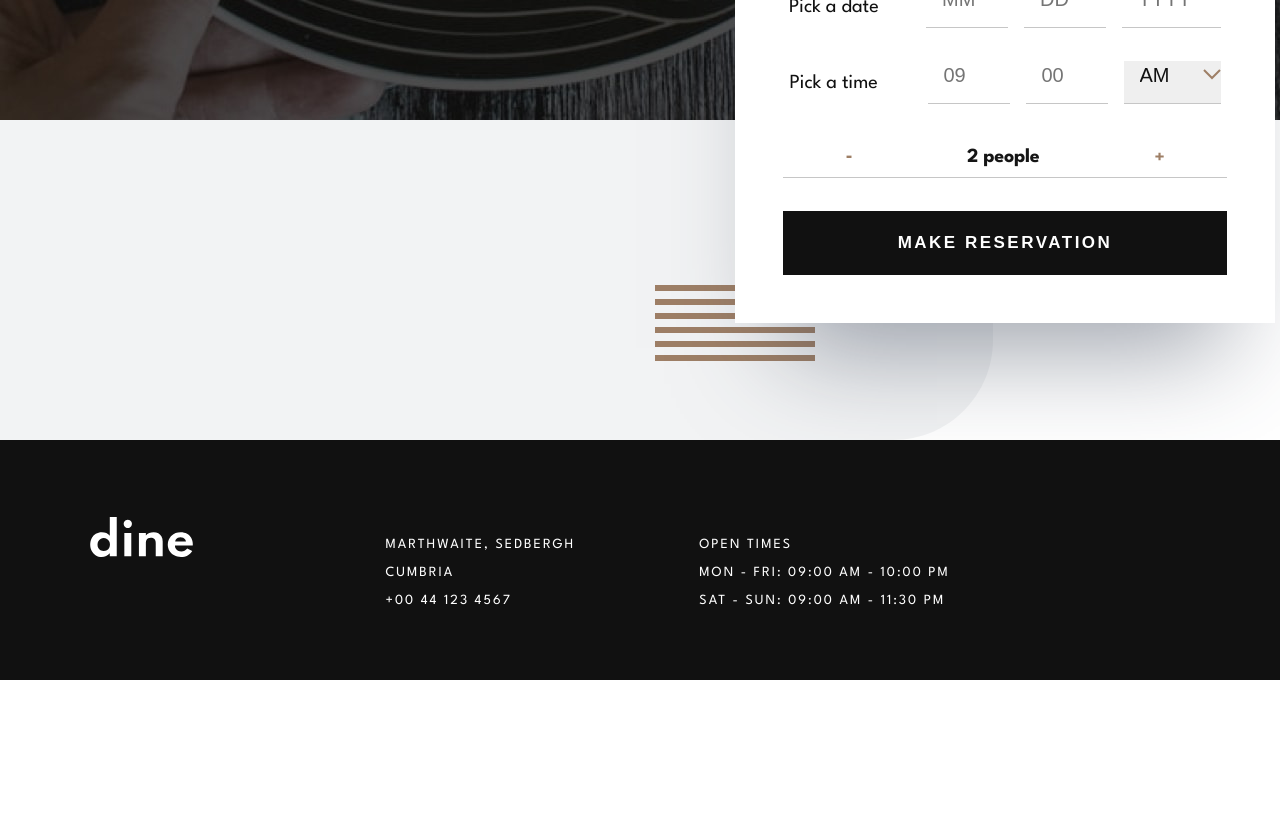
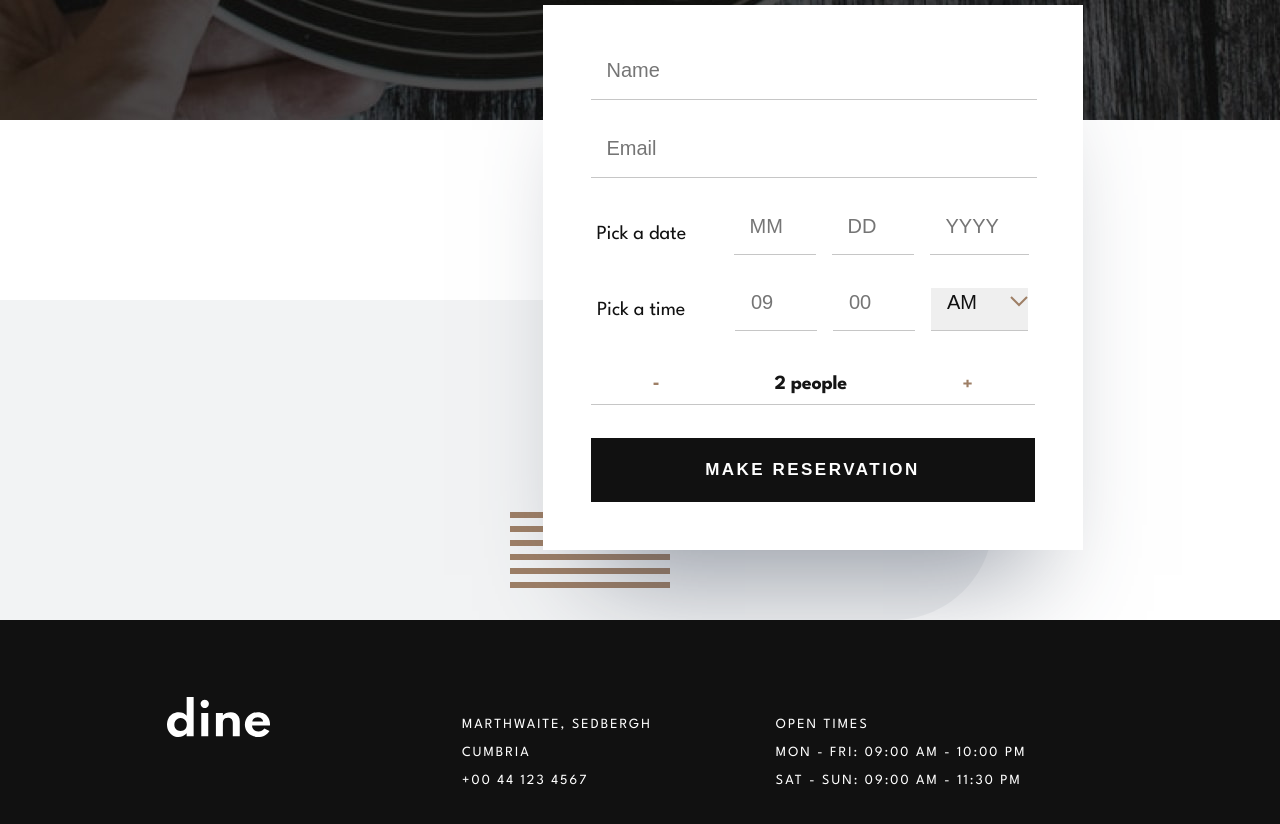
Before and after one commit to adriana-s-c/dine-restaurant-website, a React (Create React App) app: page /booktable in a window 1280 px wide. Shown: the part 480-1304 px from the top of the page. Before the commit the page ends 1160 px from the top, so only its background shows below. Built offline with nearby package versions, Linux system fonts and the light colour scheme.

Commit message:
Add 1400 Resolution to FormPage

```diff
--- a/src/components/Footer/index.module.css
+++ b/src/components/Footer/index.module.css
@@ -11,7 +11,9 @@
 .boxContent {
   display: flex;
   flex-direction: row;
-  margin-left: calc((100% - 1100px) / 2);
+  width: calc((100vw - 330px));
+  width: 1110px;
+  margin-left: 167px;
   margin-top: calc((240px - 86px) / 2);
 }
 
@@ -23,8 +25,10 @@
 .textBox {
   display: flex;
   flex-direction: row;
+  justify-content: space-evenly;
   text-transform: uppercase;
   font-style: normal;
+  width: 100%;
   font-weight: 400;
   font-size: 14px;
   line-height: 28px;
@@ -34,6 +38,12 @@
 
 .openingText {
   margin-left: 124px;
+}
+
+@media (max-width: 1400px) {
+  .textBox {
+    justify-content: normal;
+  }
 }
 
 @media (max-width: 1120px) {
--- a/src/components/FormPage/FormHeader/index.module.css
+++ b/src/components/FormPage/FormHeader/index.module.css
@@ -7,10 +7,11 @@
 }
 
 .websiteName {
+  position: relative;
   width: 103px;
   height: 40px;
-  margin-left: 167px;
-  margin-top: 65px;
+  left: 167px;
+  top: 65px;
 }
 
 .mobileButton {
@@ -44,6 +45,13 @@
   font-weight: 400;
   font-size: 20px;
   line-height: 30px;
+}
+
+@media (max-width: 1400px) {
+  .textBox {
+    width: 645px;
+    height: 215px;
+  }
 }
 
 @media (max-width: 1120px) {
--- a/src/components/FormPage/PageBody/index.module.css
+++ b/src/components/FormPage/PageBody/index.module.css
@@ -10,8 +10,20 @@
   position: absolute;
   width: 160px;
   height: 76px;
-  left: 655px;
+  left: calc((100vw - 260px) / 2);
   top: 765px;
+}
+
+@media (max-width: 1400px) {
+  .box {
+    height: 500px;
+    background-position: bottom left;
+  }
+  .patternLines {
+    position: relative;
+    top: 392px;
+    left: calc((100vw - 260px) / 2);
+  }
 }
 
 @media (max-width: 1120px) {
--- a/src/components/FormPage/ReservationForm/index.module.css
+++ b/src/components/FormPage/ReservationForm/index.module.css
@@ -2,7 +2,7 @@
   position: absolute;
   width: 540px;
   height: 545px;
-  left: 735px;
+  left: calc((100vw - 540px + 445px) / 2);
   top: 258px;
   background: #ffffff;
   box-shadow: 0px 75px 100px -50px rgba(56, 66, 85, 0.503223);
@@ -299,7 +299,14 @@
   flex-direction: column;
 }
 
-@media (max-width: 1100px) {
+@media (max-width: 1400px) {
+  .box {
+    left: calc((100vw - 540px + 345px) / 2);
+    top: 485px;
+  }
+}
+
+@media (max-width: 1120px) {
   .box {
     left: calc((100% - 540px) / 2);
     top: 385px;
```
